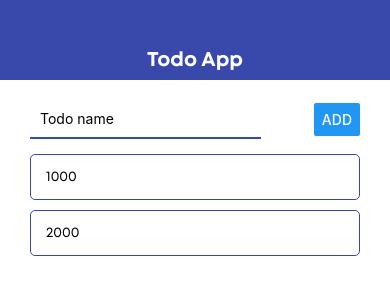
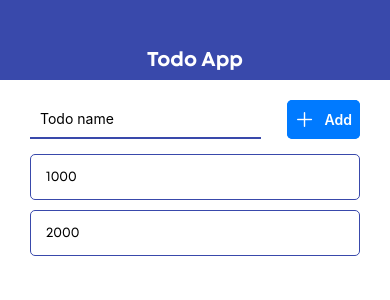
Before and after one commit to andrey-kudinov/react-native-first, a React Native app: screen / in a window 390 px wide. Shown: the top 300 px of the page. Built offline with nearby package versions, Linux system fonts and the light colour scheme.

Commit message:
add icon

```diff
--- a/src/components/AddTodo.js
+++ b/src/components/AddTodo.js
@@ -1,5 +1,6 @@
 import { useState } from 'react'
 import { View, StyleSheet, TextInput, Button, Alert } from 'react-native'
+import { AntDesign } from '@expo/vector-icons'
 
 export const AddTodo = ({ onSubmit }) => {
   const [value, setValue] = useState('')
@@ -25,7 +26,10 @@ export const AddTodo = ({ onSubmit }) => {
         autoCapitalize='none'
         // keyboardType='...'
       />
-      <Button title='Add' onPress={handlePress}/>
+      <AntDesign.Button name='plus' onPress={handlePress}>
+        Add
+      </AntDesign.Button>
+      {/* <Button title='Add' onPress={handlePress}/> */}
     </View>
   )
 }
```
